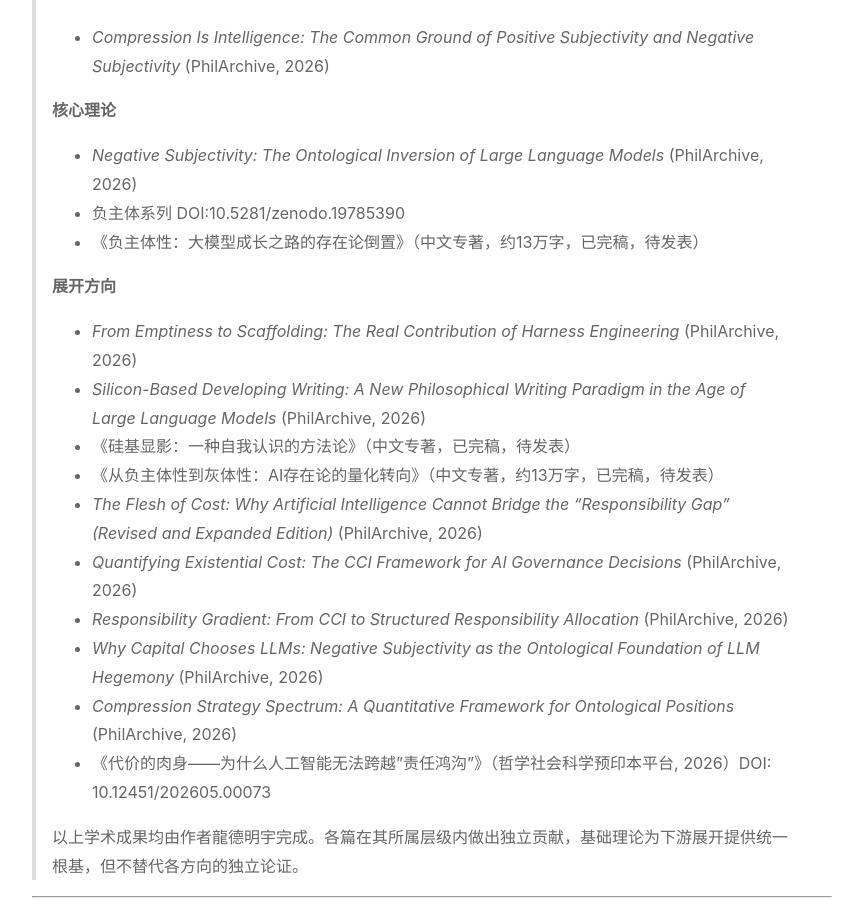
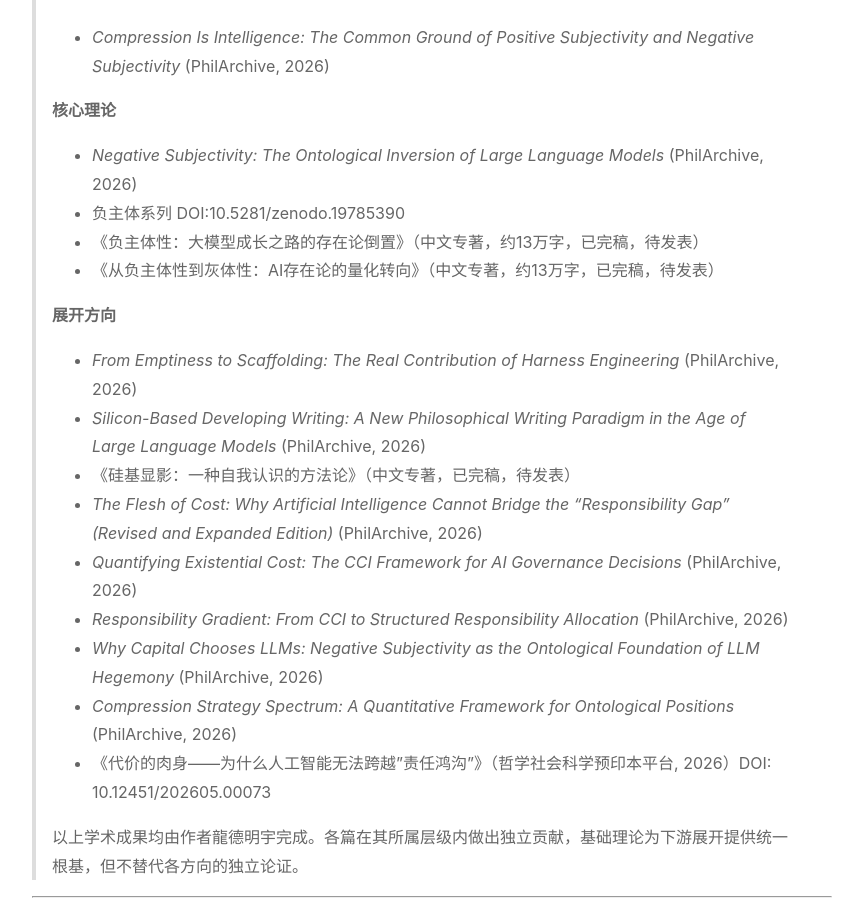
Before and after one commit to fanli1998-suda/fanli1998-suda.github.io, a Jekyll site: the page built from articles/第18篇_理论创造者的悖论.md, in a window 1280 px wide and 900 px high, scrolled down 4071 px. Shown: the whole window, without its empty margins (208-1071 px from the left). Built offline with Jekyll 4.4.1, drawn with Linux system fonts in a browser that asks for light colours.

Commit message:
fix: move 灰体性专著 from 展开方向 to 核心理论

```diff
--- a/_includes/academic-statement.md
+++ b/_includes/academic-statement.md
@@ -10,12 +10,12 @@
 > - *Negative Subjectivity: The Ontological Inversion of Large Language Models* (PhilArchive, 2026)
 > - 负主体系列 DOI:10.5281/zenodo.19785390
 > - 《负主体性：大模型成长之路的存在论倒置》（中文专著，约13万字，已完稿，待发表）
+- 《从负主体性到灰体性：AI存在论的量化转向》（中文专著，约13万字，已完稿，待发表）
 >
 > **展开方向**
 > - *From Emptiness to Scaffolding: The Real Contribution of Harness Engineering* (PhilArchive, 2026)
 > - *Silicon-Based Developing Writing: A New Philosophical Writing Paradigm in the Age of Large Language Models* (PhilArchive, 2026)
 > - 《硅基显影：一种自我认识的方法论》（中文专著，已完稿，待发表）
-- 《从负主体性到灰体性：AI存在论的量化转向》（中文专著，约13万字，已完稿，待发表）
 > - *The Flesh of Cost: Why Artificial Intelligence Cannot Bridge the "Responsibility Gap" (Revised and Expanded Edition)* (PhilArchive, 2026)
 > - *Quantifying Existential Cost: The CCI Framework for AI Governance Decisions* (PhilArchive, 2026)
 > - *Responsibility Gradient: From CCI to Structured Responsibility Allocation* (PhilArchive, 2026)
```
